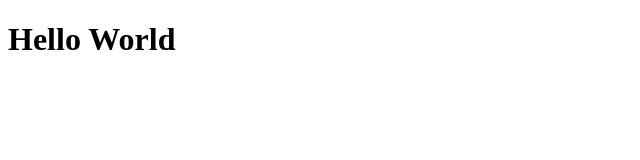
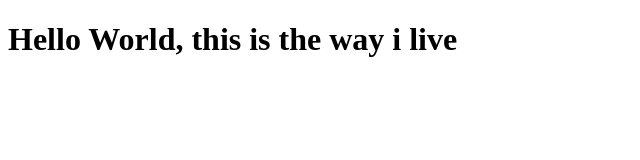
Before and after one commit to gmclima/portfolio, a plain HTML site: page index.html in a window 1280 px wide. Shown: the whole page, without its empty margins (0-640 px from the left). Drawn offline with Linux system fonts and the light colour scheme.

Commit message:
mudanças  html teste

```diff
--- a/index.html
+++ b/index.html
@@ -6,6 +6,6 @@
     <title>Document</title>
 </head>
 <body>
-    <h1>Hello World</h1>
+    <h1>Hello World, this is the way i live</h1>
 </body>
 </html>
```
